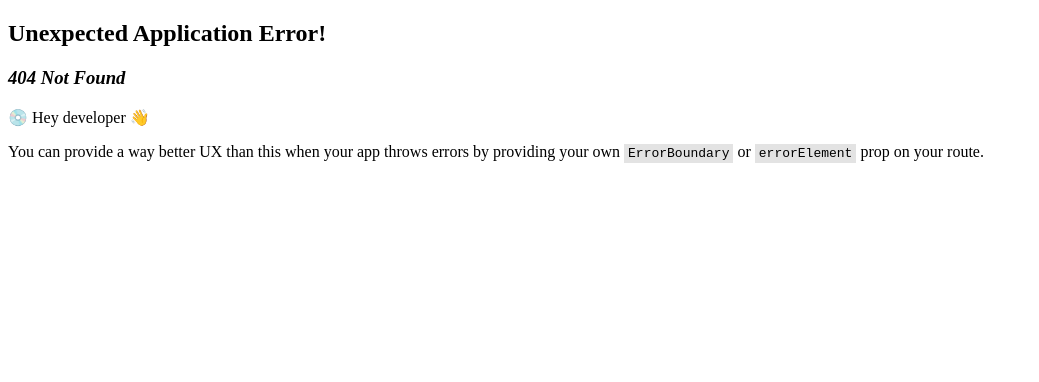
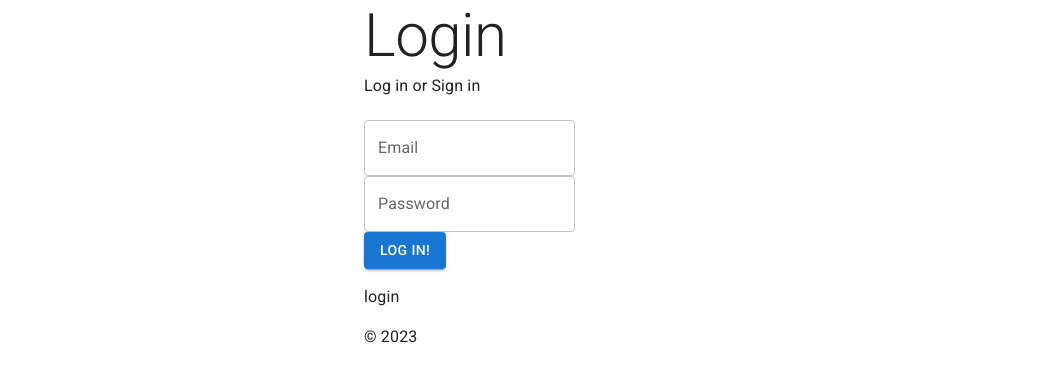
Before and after one commit to ifspcodelab/codeodyssey-frontend, a React (Vite) app: page /login in a window 1280 px wide. Before the commit this address had no page. Shown: the top 382 px of the page, without its empty margins (0-1039 px from the left). Built offline with nearby package versions, Linux system fonts and the light colour scheme.

Commit message:
feat: add login form

```diff
--- a/src/main.tsx
+++ b/src/main.tsx
@@ -7,6 +7,7 @@ import TermsOfUse from "./pages/TermsOfUse";
 import PrivacyPolicy from "./pages/PrivacyPolicy";
 import Contact from "./pages/Contact";
 import './locales/i18n.ts'
+import Login from './pages/Login/index.tsx';
 
 const router = createBrowserRouter([
     {
@@ -29,6 +30,10 @@ const router = createBrowserRouter([
                 path: "contact",
                 element: <Contact/>
             },
+            {
+                path: "login",
+                element: <Login/>
+            },
         ],
     },
 ]);
--- /dev/null
+++ b/src/pages/Login/index.tsx
@@ -0,0 +1,40 @@
+
+import * as React from 'react';
+import CssBaseline from '@mui/material/CssBaseline';
+import Container from '@mui/material/Container';
+import TextField from '@mui/material/TextField';
+import Button from '@mui/material/Button';
+
+import PageHeader from "../../components/PageHeader";
+import PageFooter from "../../components/PageFooter";
+
+
+
+function Login() {
+    return (
+        <React.Fragment>
+        <CssBaseline />
+        <Container maxWidth="sm">
+        <PageHeader title={('Login')} text={('Log in or Sign in')} />
+
+        <div>
+        <TextField id="outlined-basic" label="Email" variant="outlined" />
+        </div>
+        <div>
+        <TextField
+          id="outlined-password-input"
+          label="Password"
+          type="password"
+          autoComplete="current-password"
+        />
+        </div>
+        <div>
+        <Button variant="contained">Log In!</Button>
+        </div>
+        <PageFooter text={('login')} />
+        </Container>
+      </React.Fragment>
+    );
+}
+
+export default Login
--- a/src/pages/index.tsx
+++ b/src/pages/index.tsx
@@ -2,10 +2,12 @@ import Home from "./Home";
 import TermsOfUse from "./TermsOfUse";
 import PrivacyPolicy from "./PrivacyPolicy";
 import Contact from "./Contact";
+import Login from "./Login";
 
 export default [
     Home,
     TermsOfUse,
     PrivacyPolicy,
-    Contact
+    Contact,
+    Login
 ];
```
